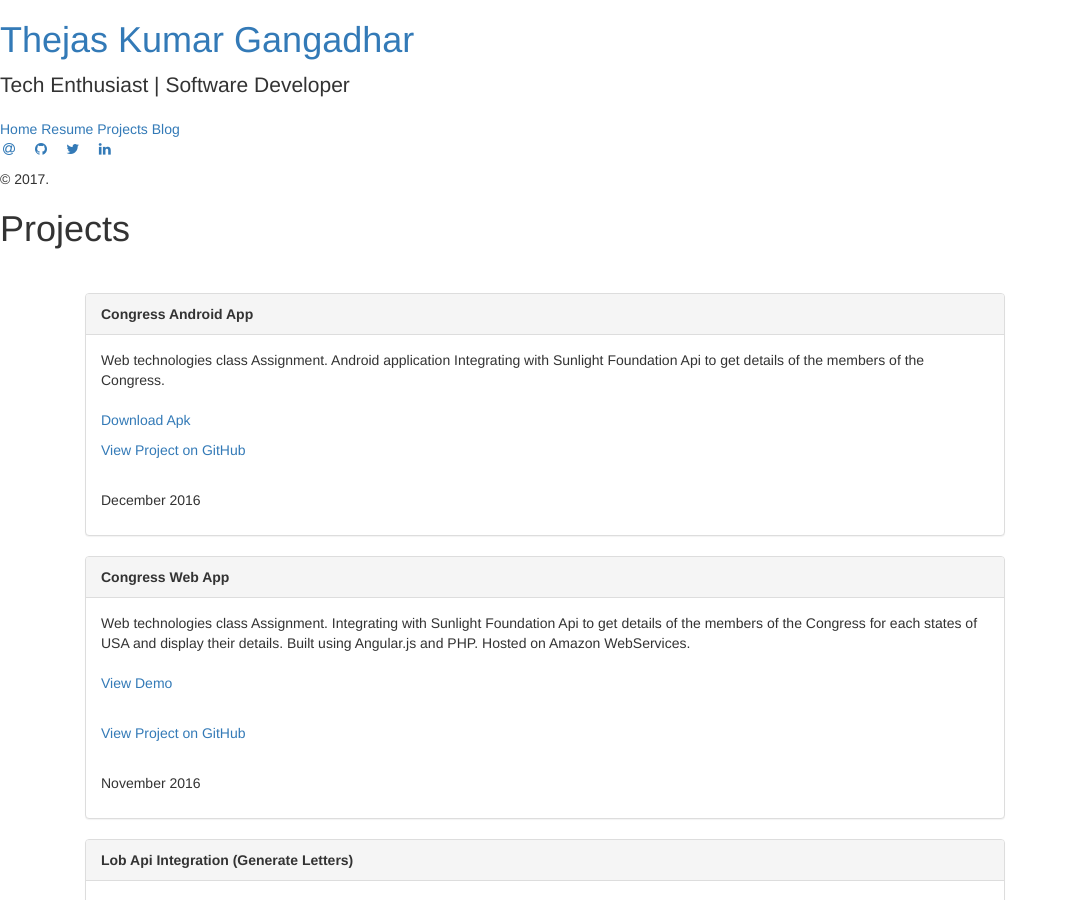
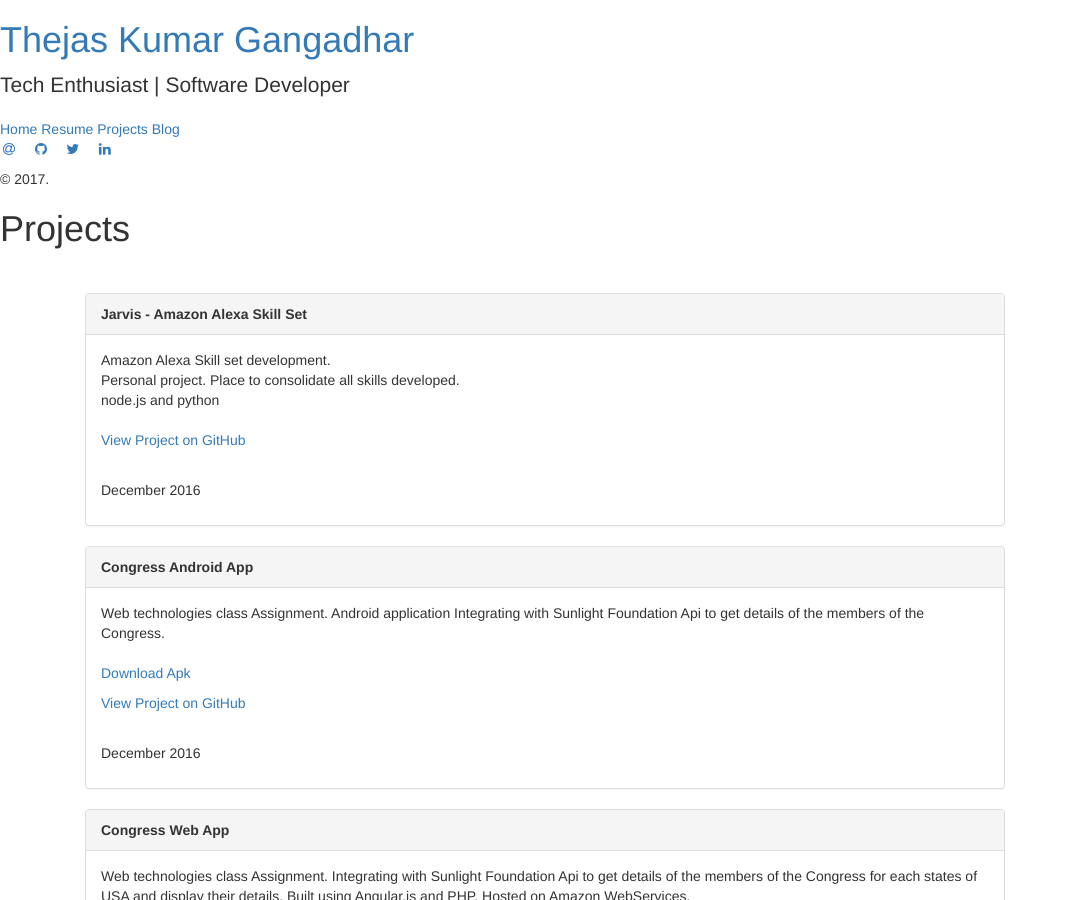
Before and after one commit to thejasgit/thejasgit.github.io, a Jekyll site: the page built from projects/index.html, in a window 1280 px wide and 900 px high. Shown: the whole window, without its empty margins (0-1068 px from the left). Built offline with Jekyll 4.4.1, drawn with Linux system fonts in a browser that asks for light colours; nearby versions of some CDN libraries.

Commit message:
project alexa update

```diff
--- a/projects/index.html
+++ b/projects/index.html
@@ -8,6 +8,29 @@ title: Projects
 
     <div class="container">
         <div class="row" style="margin:auto; margin-top:3%">
+
+             <div class="col-md-10">
+
+                <div class="panel panel-default">
+                    <div class="panel-heading" style="font-weight: bold;">Jarvis - Amazon Alexa Skill Set</div>
+                    <div class="panel-body">
+                     Amazon Alexa Skill set development.<br>
+                     Personal project. Place to consolidate all skills developed.<br>
+                    node.js and python
+
+                       <br>
+                    <br>
+
+                   <p><a href="https://github.com/thejasgit/AmazonAlexaSkills"> View Project on GitHub</a></p>
+                        <br>
+                   <p>December 2016</p>
+
+                    </div>
+
+
+                </div>
+
+            </div>
 
              <div class="col-md-10">
 
```
